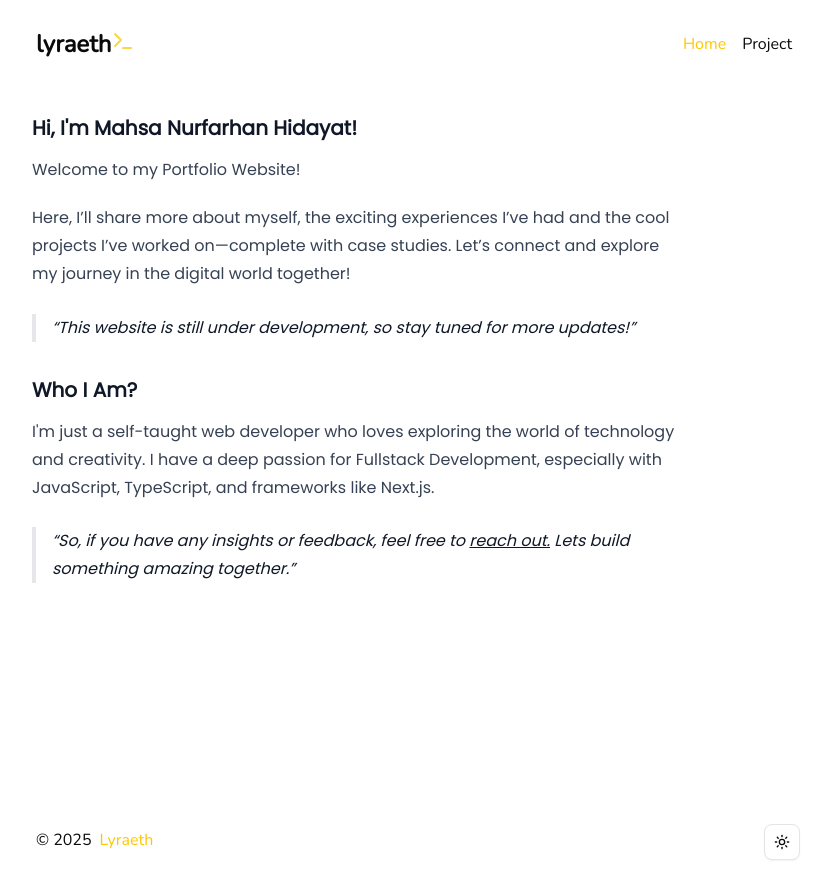
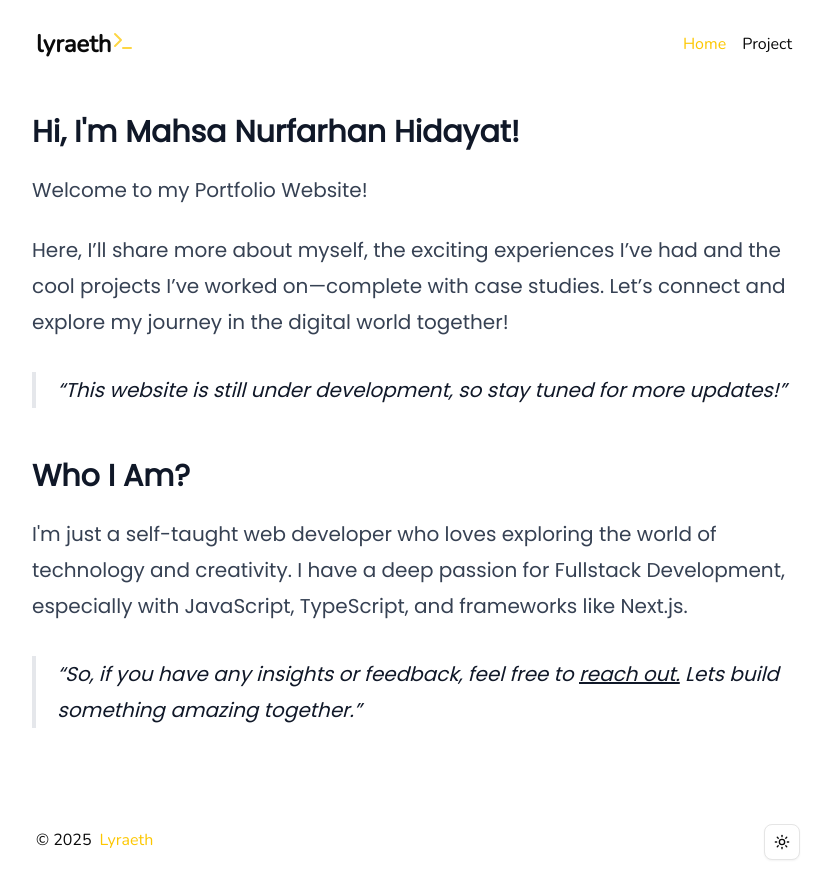
Before and after one commit to Lyraeth/lyraethdev, a Next.js app: page / in a window 1280 px wide. Shown: the whole page, without its empty margins (224-1055 px from the left). Built offline with nearby package versions, Linux system fonts and the light colour scheme.

Commit message:
feat (page.tsx): responsive design

```diff
--- a/app/page.tsx
+++ b/app/page.tsx
@@ -16,7 +16,7 @@ export default function Home() {
     return (
         <section className="max-w-screen-md mx-auto max-sm:px-4 items-center min-h-screen py-8 font-poppins">
             <div className="flex flex-col mt-20">
-                <article className="prose prose-md prose-p:dark:text-slate-200 prose-h3:dark:text-yellow-400">
+                <article className="prose prose-md md:prose-xl prose-p:dark:text-slate-200 prose-h3:dark:text-yellow-400">
                     <motion.h3
                         initial="hidden"
                         animate="visible"
```
